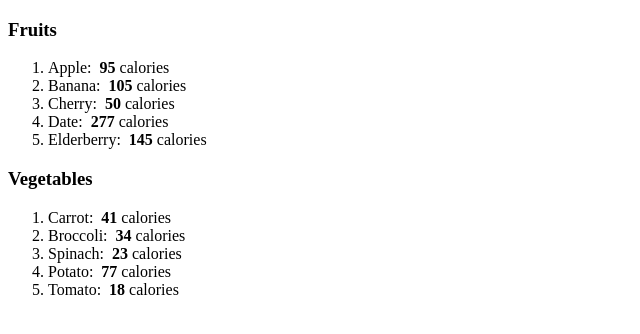
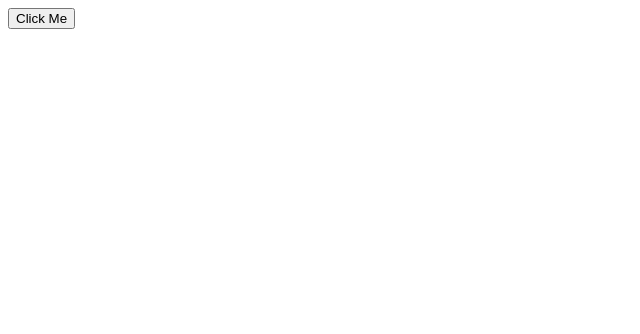
Before and after one commit to adityaasikarwarr/REACT, a React (Vite) app in the folder my-react-app/: page / in a window 1280 px wide. Shown: the top 334 px of the page, without its empty margins (0-640 px from the left). Built offline with nearby package versions, Linux system fonts and the light colour scheme.

Commit message:
event handler

```diff
--- a/my-react-app/src/App.jsx
+++ b/my-react-app/src/App.jsx
@@ -1,26 +1,28 @@
-import List from "./List.jsx";
+// import List from "./List.jsx";
+import Button from "./button.jsx";
 function App() {
-  const fruits = [
-    { id: 1, name: "Apple", calories: 95 },
-    { id: 2, name: "Banana", calories: 105 },
-    { id: 3, name: "Cherry", calories: 50 },
-    { id: 4, name: "Date", calories: 277 },
-    { id: 5, name: "Elderberry", calories: 145 },
-  ];
+  // const fruits = [
+  //   { id: 1, name: "Apple", calories: 95 },
+  //   { id: 2, name: "Banana", calories: 105 },
+  //   { id: 3, name: "Cherry", calories: 50 },
+  //   { id: 4, name: "Date", calories: 277 },
+  //   { id: 5, name: "Elderberry", calories: 145 },
+  // ];
 
-  const vegetables = [
-    { id: 1, name: "Carrot", calories: 41 },
-    { id: 2, name: "Broccoli", calories: 34 },
-    { id: 3, name: "Spinach", calories: 23 },
-    { id: 4, name: "Potato", calories: 77 },
-    { id: 5, name: "Tomato", calories: 18 },
-  ];
+  // const vegetables = [
+  //   { id: 1, name: "Carrot", calories: 41 },
+  //   { id: 2, name: "Broccoli", calories: 34 },
+  //   { id: 3, name: "Spinach", calories: 23 },
+  //   { id: 4, name: "Potato", calories: 77 },
+  //   { id: 5, name: "Tomato", calories: 18 },
+  // ];
 
   return (
-    <>
-      <List items={fruits} category="Fruits" />
-      <List items={vegetables} category="Vegetables" />
-    </>
+    // <>
+    //   <List items={fruits} category="Fruits" />
+    //   <List items={vegetables} category="Vegetables" />
+    // </>
+    <Button></Button>
   );
 }
 export default App;
--- /dev/null
+++ b/my-react-app/src/button.jsx
@@ -0,0 +1,21 @@
+function Button() {
+
+  //   let count = 0;
+  //   const handleClick = (name) => {
+  //     if (count < 3) {
+  //       count++;
+  //       console.log(`${name} you clicked me ${count} times`);
+  //     } else {
+  //       console.log(
+  //         `${name} you clicked me ${count} times, please stop clicking me`,
+  //       );
+  //     }
+  //   };
+
+  const handleClick = (e) => {
+    e.target.textContent = "You clicked me";
+  };
+
+  return <button onDoubleClick={(e) => handleClick(e)}>Click Me</button>;
+}
+export default Button;
```
